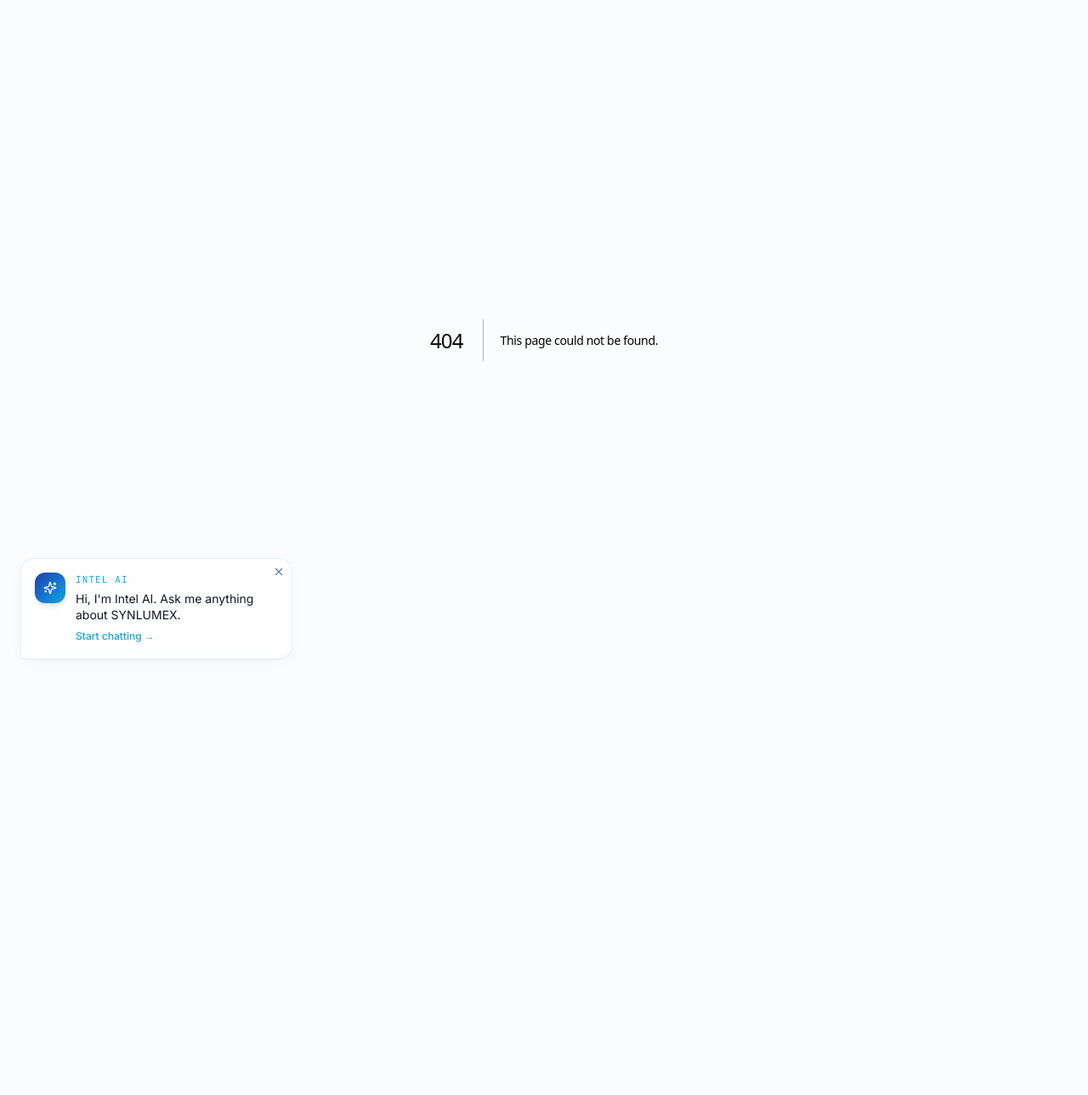
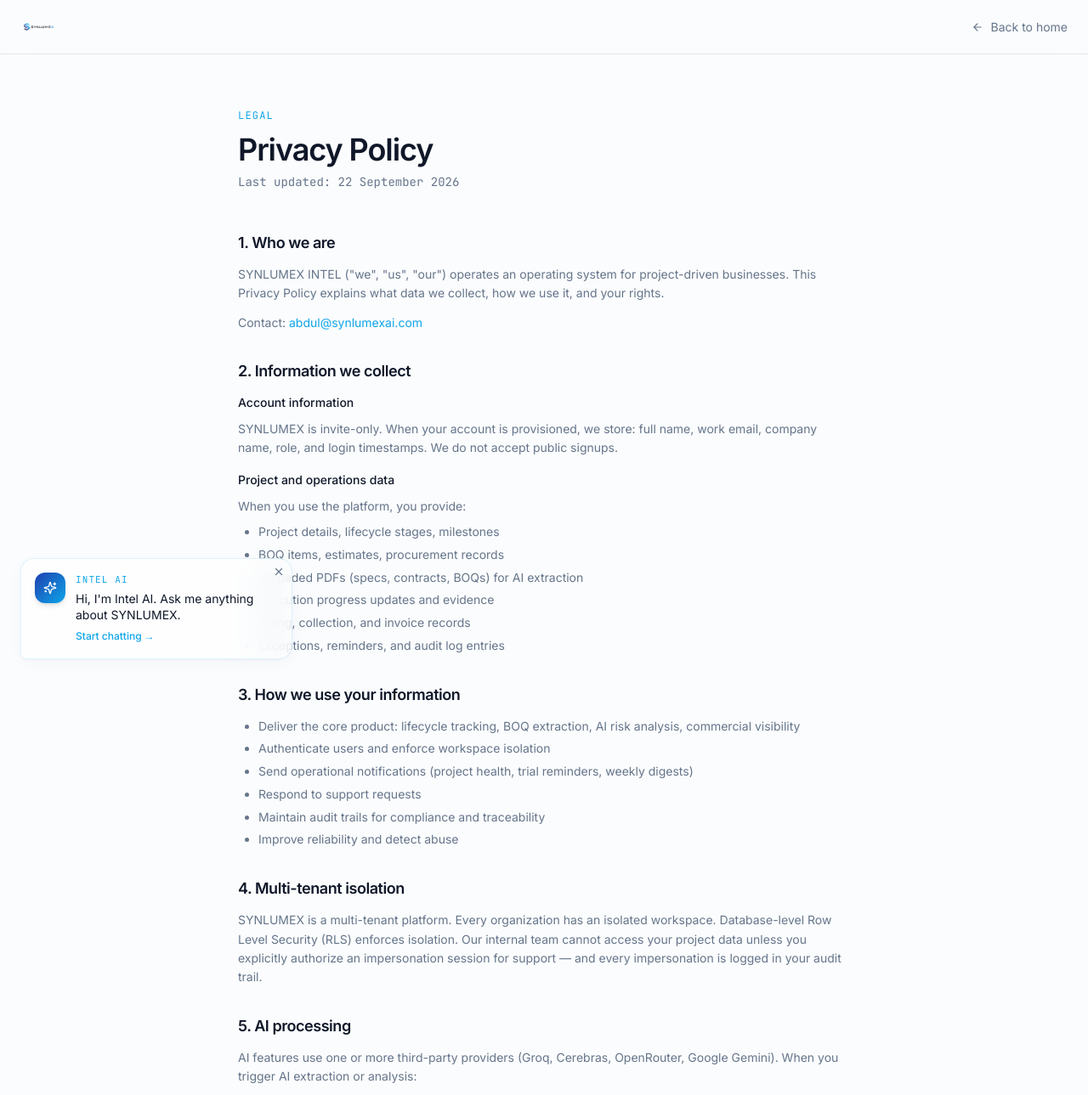
Before and after one commit to Collabify-org/synlumex-intel, a Next.js app: page /privacy in a window 1280 px wide. Before the commit this address had no page. Shown: the top 1289 px of the page at 85% size. Before the commit the page ends 800 px from the top, so only its background shows below. Built offline with nearby package versions, Linux system fonts and the light colour scheme.

Commit message:
Create page.tsx

```diff
--- /dev/null
+++ b/app/privacy/page.tsx
@@ -0,0 +1,203 @@
+import Link from 'next/link';
+import { Logo } from '@/components/brand/logo';
+import { ArrowLeft } from 'lucide-react';
+
+export const metadata = {
+  title: 'Privacy Policy — SYNLUMEX INTEL',
+  description: 'How SYNLUMEX INTEL collects, uses, and protects your data.'
+};
+
+export default function PrivacyPage() {
+  return (
+    <div className="min-h-screen bg-background">
+      <nav className="sticky top-0 z-40 h-16 border-b border-border bg-background/80 backdrop-blur-lg">
+        <div className="max-w-7xl mx-auto h-full px-6 flex items-center justify-between">
+          <Link href="/" className="group flex items-center">
+            <Logo size={28} interactive />
+          </Link>
+          <Link
+            href="/"
+            className="text-sm text-muted-foreground hover:text-foreground flex items-center gap-2"
+          >
+            <ArrowLeft className="h-3.5 w-3.5" /> Back to home
+          </Link>
+        </div>
+      </nav>
+
+      <div className="max-w-3xl mx-auto px-6 py-16">
+        <div className="text-xs font-mono tracking-widest text-brand-cyan uppercase mb-3">
+          LEGAL
+        </div>
+        <h1 className="text-3xl md:text-4xl font-semibold tracking-[-0.03em] mb-2">
+          Privacy Policy
+        </h1>
+        <p className="text-sm text-muted-foreground font-mono mb-12">
+          Last updated: 22 September 2026
+        </p>
+
+        <div className="space-y-8 text-sm leading-relaxed text-muted-foreground">
+          <section>
+            <h2 className="text-lg font-semibold text-foreground mb-3">1. Who we are</h2>
+            <p>
+              SYNLUMEX INTEL ("we", "us", "our") operates an operating system for project-driven
+              businesses. This Privacy Policy explains what data we collect, how we use it, and
+              your rights.
+            </p>
+            <p className="mt-3">
+              Contact:{' '}
+              <a href="mailto:abdul@synlumexai.com" className="text-brand-cyan hover:underline">
+                abdul@synlumexai.com
+              </a>
+            </p>
+          </section>
+
+          <section>
+            <h2 className="text-lg font-semibold text-foreground mb-3">
+              2. Information we collect
+            </h2>
+            <p className="font-medium text-foreground">Account information</p>
+            <p className="mt-2">
+              SYNLUMEX is invite-only. When your account is provisioned, we store: full name, work
+              email, company name, role, and login timestamps. We do not accept public signups.
+            </p>
+
+            <p className="font-medium text-foreground mt-4">Project and operations data</p>
+            <p className="mt-2">When you use the platform, you provide:</p>
+            <ul className="list-disc pl-6 mt-2 space-y-1">
+              <li>Project details, lifecycle stages, milestones</li>
+              <li>BOQ items, estimates, procurement records</li>
+              <li>Uploaded PDFs (specs, contracts, BOQs) for AI extraction</li>
+              <li>Execution progress updates and evidence</li>
+              <li>Billing, collection, and invoice records</li>
+              <li>Exceptions, reminders, and audit log entries</li>
+            </ul>
+          </section>
+
+          <section>
+            <h2 className="text-lg font-semibold text-foreground mb-3">
+              3. How we use your information
+            </h2>
+            <ul className="list-disc pl-6 space-y-1">
+              <li>Deliver the core product: lifecycle tracking, BOQ extraction, AI risk analysis, commercial visibility</li>
+              <li>Authenticate users and enforce workspace isolation</li>
+              <li>Send operational notifications (project health, trial reminders, weekly digests)</li>
+              <li>Respond to support requests</li>
+              <li>Maintain audit trails for compliance and traceability</li>
+              <li>Improve reliability and detect abuse</li>
+            </ul>
+          </section>
+
+          <section>
+            <h2 className="text-lg font-semibold text-foreground mb-3">
+              4. Multi-tenant isolation
+            </h2>
+            <p>
+              SYNLUMEX is a multi-tenant platform. Every organization has an isolated workspace.
+              Database-level Row Level Security (RLS) enforces isolation. Our internal team cannot
+              access your project data unless you explicitly authorize an impersonation session
+              for support — and every impersonation is logged in your audit trail.
+            </p>
+          </section>
+
+          <section>
+            <h2 className="text-lg font-semibold text-foreground mb-3">5. AI processing</h2>
+            <p>
+              AI features use one or more third-party providers (Groq, Cerebras, OpenRouter,
+              Google Gemini). When you trigger AI extraction or analysis:
+            </p>
+            <ul className="list-disc pl-6 mt-2 space-y-1">
+              <li>Document text or project snapshot is sent to the AI provider for processing</li>
+              <li>Results are returned and stored in your workspace</li>
+              <li>
+                <strong className="text-foreground">
+                  Your data is not used to train AI models
+                </strong>
+              </li>
+              <li>We log which provider was used for each request (for debugging)</li>
+            </ul>
+            <p className="mt-3">
+              AI output should always be reviewed by your team before being relied on for
+              financial, safety-critical, or legally binding decisions.
+            </p>
+          </section>
+
+          <section>
+            <h2 className="text-lg font-semibold text-foreground mb-3">
+              6. How we store your information
+            </h2>
+            <p>
+              Data is stored in a Supabase Postgres database hosted on AWS with encryption in
+              transit and at rest. File uploads are stored in encrypted Supabase Storage. We retain
+              account and project data for as long as your account is active. On request, we will
+              delete or export your data within 30 days.
+            </p>
+          </section>
+
+          <section>
+            <h2 className="text-lg font-semibold text-foreground mb-3">
+              7. Sharing your information
+            </h2>
+            <p>
+              <strong className="text-foreground">We do not sell your data.</strong> We share data
+              only with:
+            </p>
+            <ul className="list-disc pl-6 mt-2 space-y-1">
+              <li>Infrastructure providers (Supabase, Vercel, Resend) strictly to operate the service</li>
+              <li>AI providers, only when you trigger AI features</li>
+              <li>Internal team members who need it for support, with your authorization</li>
+              <li>Legal authorities, only when required by law</li>
+            </ul>
+          </section>
+
+          <section>
+            <h2 className="text-lg font-semibold text-foreground mb-3">8. Your rights</h2>
+            <p>You may request to:</p>
+            <ul className="list-disc pl-6 mt-2 space-y-1">
+              <li>Access a copy of your data</li>
+              <li>Correct inaccurate information</li>
+              <li>Delete your account and associated data</li>
+              <li>Export your project data in a machine-readable format</li>
+              <li>Object to specific processing activities</li>
+            </ul>
+            <p className="mt-3">
+              Email{' '}
+              <a href="mailto:abdul@synlumexai.com" className="text-brand-cyan hover:underline">
+                abdul@synlumexai.com
+              </a>{' '}
+              to exercise any of these rights.
+            </p>
+          </section>
+
+          <section>
+            <h2 className="text-lg font-semibold text-foreground mb-3">
+              9. Changes to this policy
+            </h2>
+            <p>
+              We may update this policy as the product evolves. Material changes will be
+              communicated by email to the account owner.
+            </p>
+          </section>
+
+          <section>
+            <h2 className="text-lg font-semibold text-foreground mb-3">10. Contact</h2>
+            <p>
+              Questions?{' '}
+              <a href="mailto:abdul@synlumexai.com" className="text-brand-cyan hover:underline">
+                abdul@synlumexai.com
+              </a>
+            </p>
+          </section>
+        </div>
+
+        <div className="mt-16 pt-8 border-t border-border flex flex-wrap items-center gap-4 text-xs text-muted-foreground font-mono">
+          <Link href="/" className="hover:text-foreground">Home</Link>
+          <Link href="/terms" className="hover:text-foreground">Terms</Link>
+          <Link href="/refund" className="hover:text-foreground">Refund</Link>
+          <Link href="/disclaimer" className="hover:text-foreground">Disclaimer</Link>
+          <Link href="/about" className="hover:text-foreground">About</Link>
+          <Link href="/contact" className="hover:text-foreground">Contact</Link>
+        </div>
+      </div>
+    </div>
+  );
+}
```
